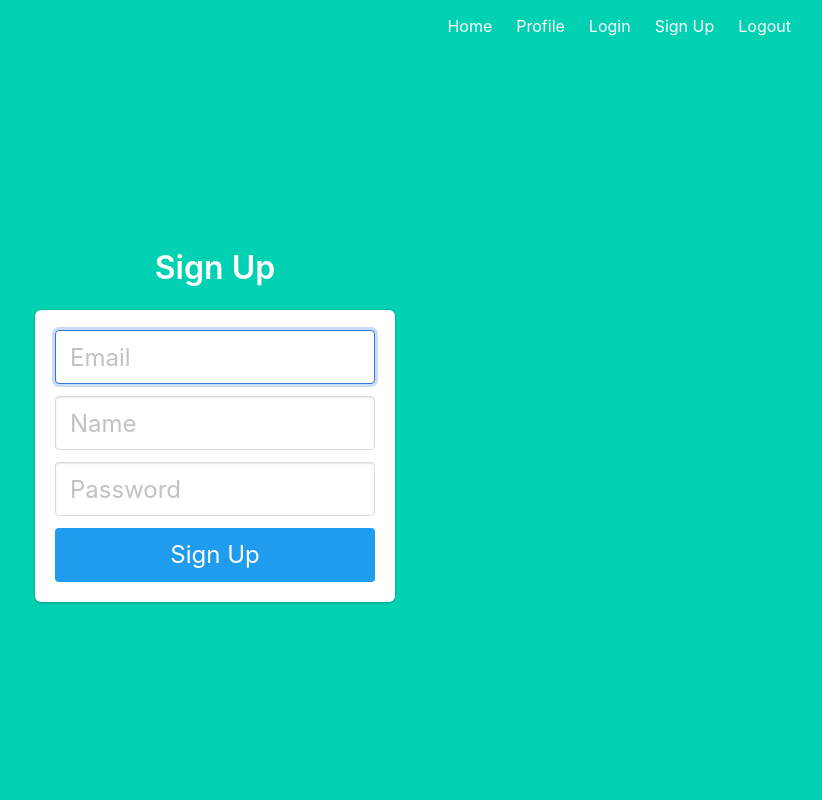
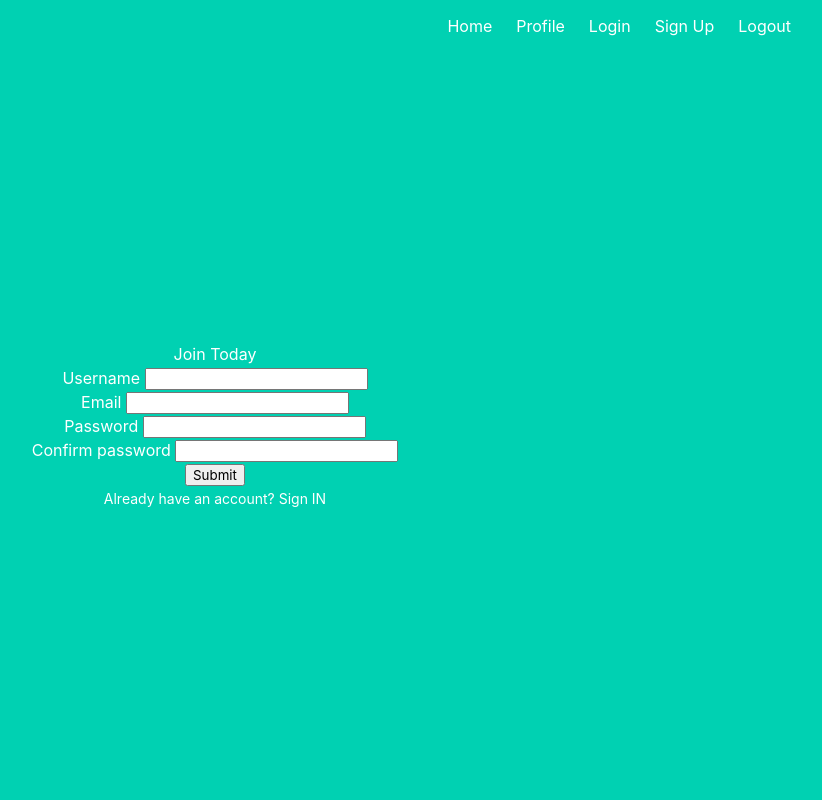
Before and after one commit to mnyando/my-blog, a Flask app: template app/templates/auth/signup.html in a window 1280 px wide. Shown: the whole page, without its empty margins (425-1247 px from the left). Run offline with Flask 2, Linux system fonts and the light colour scheme; the template is opened without the code that fills it, so the values that code supplies are empty, except form fields; form fields are guessed from the names that the template uses; some libraries are stand-ins or nearby versions.

Commit message:
Adds the sign up form.

```diff
--- a/app/templates/auth/signup.html
+++ b/app/templates/auth/signup.html
@@ -1,30 +1,90 @@
 {% extends "base.html" %}
+{% block content %}
+{{super()}}
 
-{% block content %}
-<div class="column is-4 is-offset-4">
-    <h3 class="title">Sign Up</h3>
-    <div class="box">
-        <form method="POST" action="/signup">
-            <div class="field">
-                <div class="control">
-                    <input class="input is-large" type="email" name="email" placeholder="Email" autofocus="">
+
+<div class="container content-section">
+    <form method="POST" action="">
+        {{ form.hidden_tag() }}
+
+        <fieldset class="form-group">
+            <legend class="border-bottom mb-4">Join Today</legend>
+            <div class="form-group">
+                {{ form.username.label(class="form-control-label")}}
+                {% if form.username.errors %}
+                {{ form.username(class="form-control form-control-lg is-invalid")}}
+                <div class="invalid-feedback">
+                    {% for error in form.username.errors%}
+                    <span> {{ error }} </span>
+                    {% endfor%}
                 </div>
+                {% else %}
+                {{ form.username(class="form-control form-control-lg")}}
+                {% endif %}
             </div>
 
-            <div class="field">
-                <div class="control">
-                    <input class="input is-large" type="text" name="name" placeholder="Name" autofocus="">
+
+            <div class="form-group">
+                {{ form.email.label(class="form-control-label")}}
+                {% if form.username.errors %}
+                {{ form.email(class="form-control form-control-lg is-invalid")}}
+                <div class="invalid-feedback">
+                    {% for error in form.email.errors%}
+                    <span> {{ error }} </span>
+                    {% endfor%}
                 </div>
+                {% else %}
+                {{ form.email(class="form-control form-control-lg")}}
+                {% endif %}
             </div>
 
-            <div class="field">
-                <div class="control">
-                    <input class="input is-large" type="password" name="password" placeholder="Password">
+
+            <div class="form-group">
+                {{ form.password.label(class="form-control-label")}}
+
+                {% if form.password.errors %}
+                {{ form.password(class="form-control form-control-lg is-invalid")}}
+                <div class="invalid-feedback">
+                    {% for error in form.password.errors%}
+                    <span> {{ error }} </span>
+                    {% endfor%}
                 </div>
+                {% else %}
+                {{ form.password(class="form-control form-control-lg")}}
+                {% endif %}
             </div>
 
-            <button class="button is-block is-info is-large is-fullwidth">Sign Up</button>
-        </form>
+
+            <div class="form-group">
+                {{ form.confirm_password.label(class="form-control-label")}}
+                {% if form.confirm_password.errors %}
+                {{ form.confirm_password(class="form-control form-control-lg is-invalid")}}
+                <div class="invalid-feedback">
+                    {% for error in form.confirm_password.errors%}
+                    <span> {{ error }} </span>
+                    {% endfor%}
+                </div>
+                {% else %}
+                {{ form.confirm_password(class="form-control form-control-lg")}}
+                {% endif %}
+            </div>
+        </fieldset>
+
+        <div class="form-group">
+            {{ form.submit(class="btn btn-outline-info")}}
+        </div>
+
+    </form>
+
+
+    <div class="border-top">
+        <small class="text-muted">
+            Already have an account? <a href="{{ url_for('auth.login')}}" class="ml-2">Sign IN</a>
+        </small>
     </div>
 </div>
+
+
 {% endblock %}
+
+</div>
```
